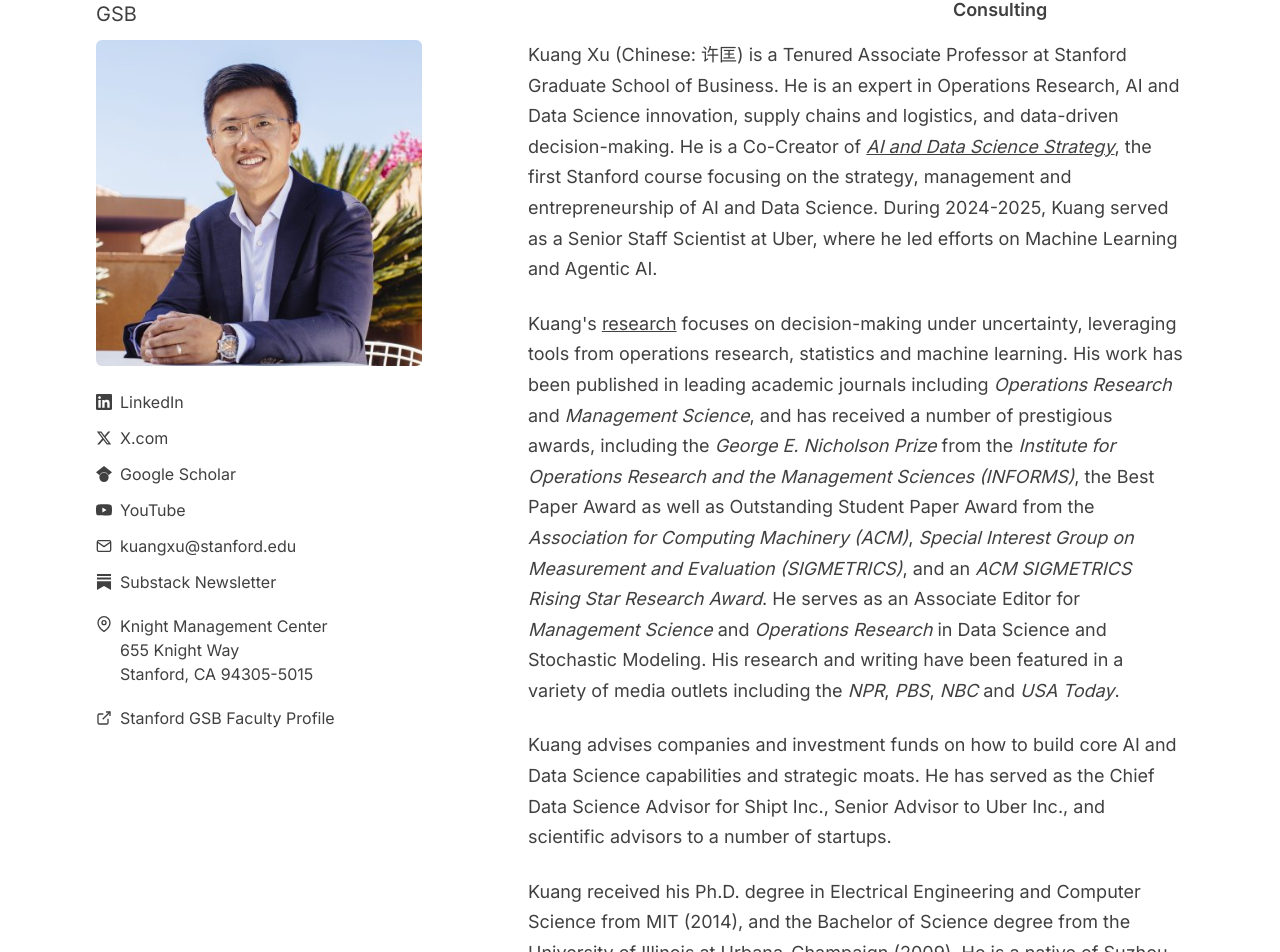
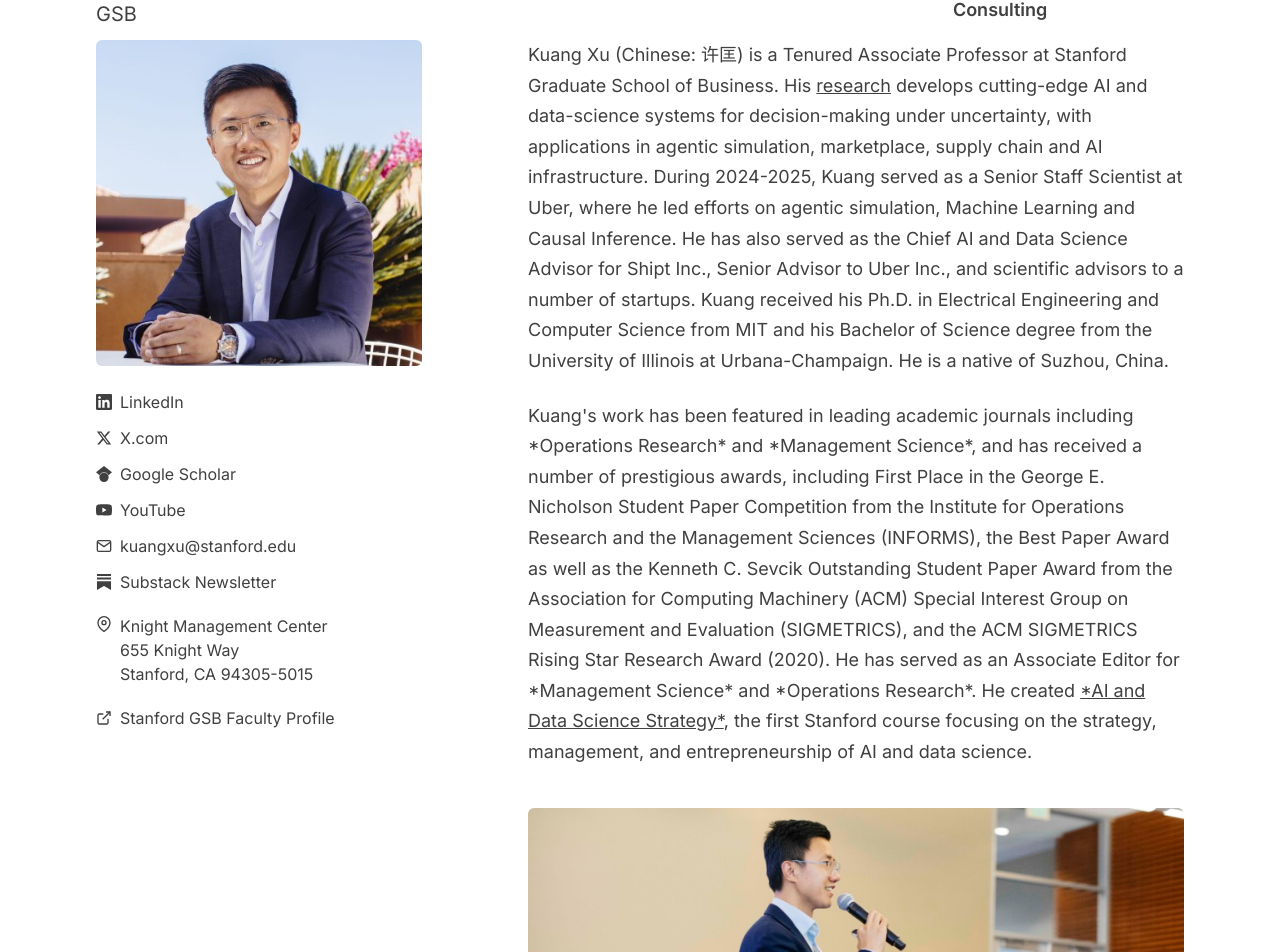
Before and after one commit to kuangxu/kuang_homesite, a React (Vite) app: page / in a window 1280 px wide. Shown: the part 120-1072 px from the top of the page. Built offline with nearby package versions, Linux system fonts and the light colour scheme.

Commit message:
updated profile

```diff
--- a/src/components/HeroSection.tsx
+++ b/src/components/HeroSection.tsx
@@ -112,16 +112,12 @@ const HeroSectionKuang = () => {
           {/* Right Column - Bio */}
           <div className="flex-1 space-y-6 fade-in">
             <p className="text-body text-muted-foreground">
-              Kuang Xu (Chinese: 许匡) is a Tenured Associate Professor at Stanford Graduate School of Business. He is an expert in Operations Research, AI and Data Science innovation, supply chains and logistics, and data-driven decision-making. He is a Co-Creator of <a href="http://aistanford.org" target="_blank" rel="noopener" className="underline hover:text-foreground transition-colors"><em>AI and Data Science Strategy</em></a>, the first Stanford course focusing on the strategy, management and entrepreneurship of AI and Data Science. During 2024-2025, Kuang served as a Senior Staff Scientist at Uber, where he led efforts on Machine Learning and Agentic AI.
+              Kuang Xu (Chinese: 许匡) is a Tenured Associate Professor at Stanford Graduate School of Business. His <a href="#/research" className="underline hover:text-foreground transition-colors">research</a> develops cutting-edge AI and data-science systems for decision-making under uncertainty, with applications in agentic simulation, marketplace, supply chain and AI infrastructure.  During 2024-2025, Kuang served as a Senior Staff Scientist at Uber, where he led efforts on agentic simulation, Machine Learning and Causal Inference. He has also served as the Chief AI and Data Science Advisor for Shipt Inc., Senior Advisor to Uber Inc., and scientific advisors to a number of startups.  Kuang received his Ph.D. in Electrical Engineering and Computer Science from MIT and his Bachelor of Science degree from the University of Illinois at Urbana-Champaign. He is a native of Suzhou, China.
             </p>
             <p className="text-body text-muted-foreground">
-              Kuang's <a href="#/research" className="underline hover:text-foreground transition-colors">research</a> focuses on decision-making under uncertainty, leveraging tools from operations research, statistics and machine learning. His work has been published in leading academic journals including <em>Operations Research</em> and <em>Management Science</em>, and has received a number of prestigious awards, including the <em>George E. Nicholson Prize</em> from the <em>Institute for Operations Research and the Management Sciences (INFORMS)</em>, the Best Paper Award as well as Outstanding Student Paper Award from the <em>Association for Computing Machinery (ACM)</em>, <em>Special Interest Group on Measurement and Evaluation (SIGMETRICS)</em>, and an <em>ACM SIGMETRICS Rising Star Research Award</em>. He serves as an Associate Editor for <em>Management Science</em> and <em>Operations Research</em> in Data Science and Stochastic Modeling. His research and writing have been featured in a variety of media outlets including the <em>NPR</em>, <em>PBS</em>, <em>NBC</em> and <em>USA Today</em>.
-            </p>
-            <p className="text-body text-muted-foreground">
-              Kuang advises companies and investment funds on how to build core AI and Data Science capabilities and strategic moats. He has served as the Chief Data Science Advisor for Shipt Inc., Senior Advisor to Uber Inc., and scientific advisors to a number of startups.
-            </p>
-            <p className="text-body text-muted-foreground">
-              Kuang received his Ph.D. degree in Electrical Engineering and Computer Science from MIT (2014), and the Bachelor of Science degree from the University of Illinois at Urbana-Champaign (2009). He is a native of Suzhou, China.
+
+            Kuang's work has been featured in leading academic journals including *Operations Research* and *Management Science*, and has received a number of prestigious awards, including First Place in the George E. Nicholson Student Paper Competition from the Institute for Operations Research and the Management Sciences (INFORMS), the Best Paper Award as well as the Kenneth C. Sevcik Outstanding Student Paper Award from the Association for Computing Machinery (ACM) Special Interest Group on Measurement and Evaluation (SIGMETRICS), and the ACM SIGMETRICS Rising Star Research Award (2020). He has served as an Associate Editor for *Management Science* and *Operations Research*. He created <a href="http://aistanford.org" target="_blank" rel="noopener" className="underline hover:text-foreground transition-colors">*AI and Data Science Strategy*</a>, the first Stanford course focusing on the strategy, management, and entrepreneurship of AI and data science.
+
             </p>
 
             {/* Banner Image */}
```
